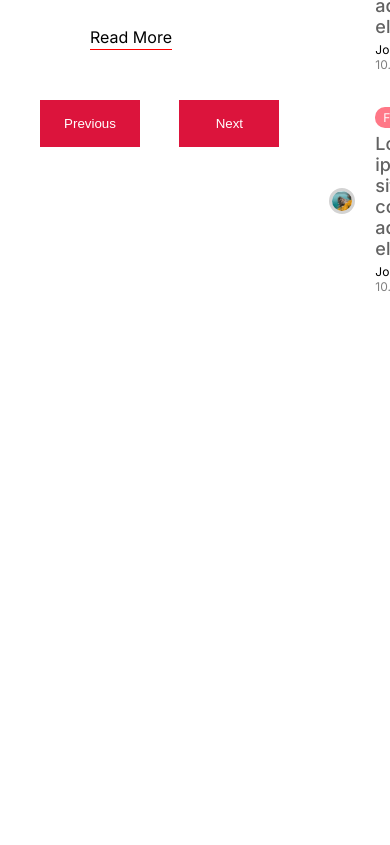
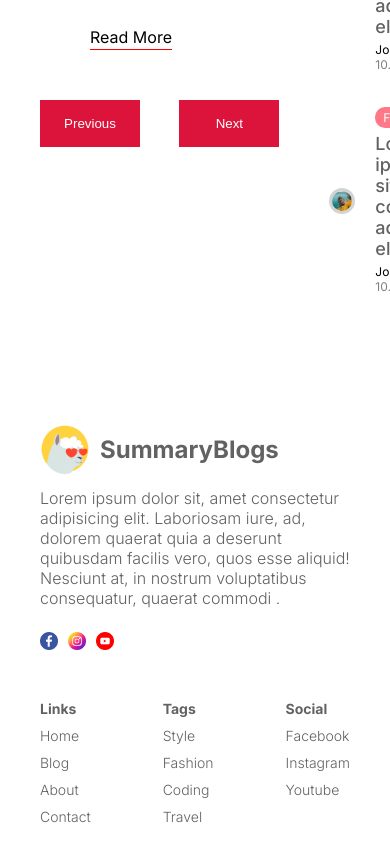
Before and after one commit to jigneshgit935/Nextjs-Blog-WebApp, a Next.js app: page / in a window 390 px wide. Shown: the part 3660-4505 px from the top of the page. Before the commit the page ends 4014 px from the top, so only its background shows below. Built offline with nearby package versions, Linux system fonts and the light colour scheme.

Commit message:
added: Footer component design and made it responsive

```diff
--- a/src/components/Footer/Footer.jsx
+++ b/src/components/Footer/Footer.jsx
@@ -1,7 +1,54 @@
 import React from 'react';
 import styles from './footer.module.css';
+import Image from 'next/image';
+import Link from 'next/link';
 const Footer = () => {
-  return <div className={styles.container}></div>;
+  return (
+    <div className={styles.container}>
+      <div className={styles.info}>
+        <div className={styles.logo}>
+          <Image src="/logo.png" alt="logo" width={50} height={50} />
+          <h1 className={styles.logoText}>SummaryBlogs</h1>
+        </div>
+
+        <p className={styles.desc}>
+          Lorem ipsum dolor sit, amet consectetur adipisicing elit. Laboriosam
+          iure, ad, dolorem quaerat quia a deserunt quibusdam facilis vero, quos
+          esse aliquid! Nesciunt at, in nostrum voluptatibus consequatur,
+          quaerat commodi .
+        </p>
+        <div className={styles.icons}>
+          <Image src="/facebook.png" alt="" width={18} height={18} />
+          <Image src="/instagram.png" alt="" width={18} height={18} />
+          <Image src="/youtube.png" alt="" width={18} height={18} />
+        </div>
+      </div>
+      <div className={styles.links}>
+        <div className={styles.list}>
+          <span className={styles.listTitle}>Links</span>
+          <Link href={'/'}>Home</Link>
+          <Link href={'/'}>Blog</Link>
+          <Link href={'/'}>About</Link>
+          <Link href={'/'}>Contact</Link>
+        </div>
+
+        <div className={styles.list}>
+          <span className={styles.listTitle}>Tags</span>
+          <Link href={'/'}>Style</Link>
+          <Link href={'/'}>Fashion</Link>
+          <Link href={'/'}>Coding</Link>
+          <Link href={'/'}>Travel</Link>
+        </div>
+
+        <div className={styles.list}>
+          <span className={styles.listTitle}>Social</span>
+          <Link href={'/'}>Facebook</Link>
+          <Link href={'/'}>Instagram</Link>
+          <Link href={'/'}>Youtube</Link>
+        </div>
+      </div>
+    </div>
+  );
 };
 
 export default Footer;
--- a/src/components/Footer/footer.module.css
+++ b/src/components/Footer/footer.module.css
@@ -1,2 +1,69 @@
 .container {
+  margin-top: 50px;
+  padding: 20px 0px;
+  display: flex;
+  align-items: center;
+  justify-content: space-between;
+  color: var(--softTextColor);
 }
+
+.info {
+  flex: 1;
+  display: flex;
+  flex-direction: column;
+  gap: 14px;
+}
+.logo {
+  display: flex;
+  align-items: center;
+  gap: 10px;
+}
+.logoText {
+  font-size: 24px;
+}
+.desc {
+  font-weight: 300;
+}
+.icons {
+  margin-top: 10px;
+  display: flex;
+  gap: 10px;
+}
+.links {
+  flex: 1;
+  display: flex;
+  justify-content: flex-end;
+  gap: 100px;
+}
+
+.list {
+  display: flex;
+  flex-direction: column;
+  gap: 10px;
+  font-weight: 300;
+}
+.listTitle {
+  font-weight: bold;
+}
+
+@media screen and (max-width: 1024px) {
+  .links {
+    gap: 50px;
+  }
+}
+@media screen and (max-width: 768px) {
+  .container {
+    flex-direction: column;
+    gap: 50px;
+  }
+  .links {
+    justify-content: space-between;
+    width: 100%;
+  }
+}
+
+@media screen and (max-width: 640px) {
+  .links {
+    font-size: 14px;
+  }
+}
```
